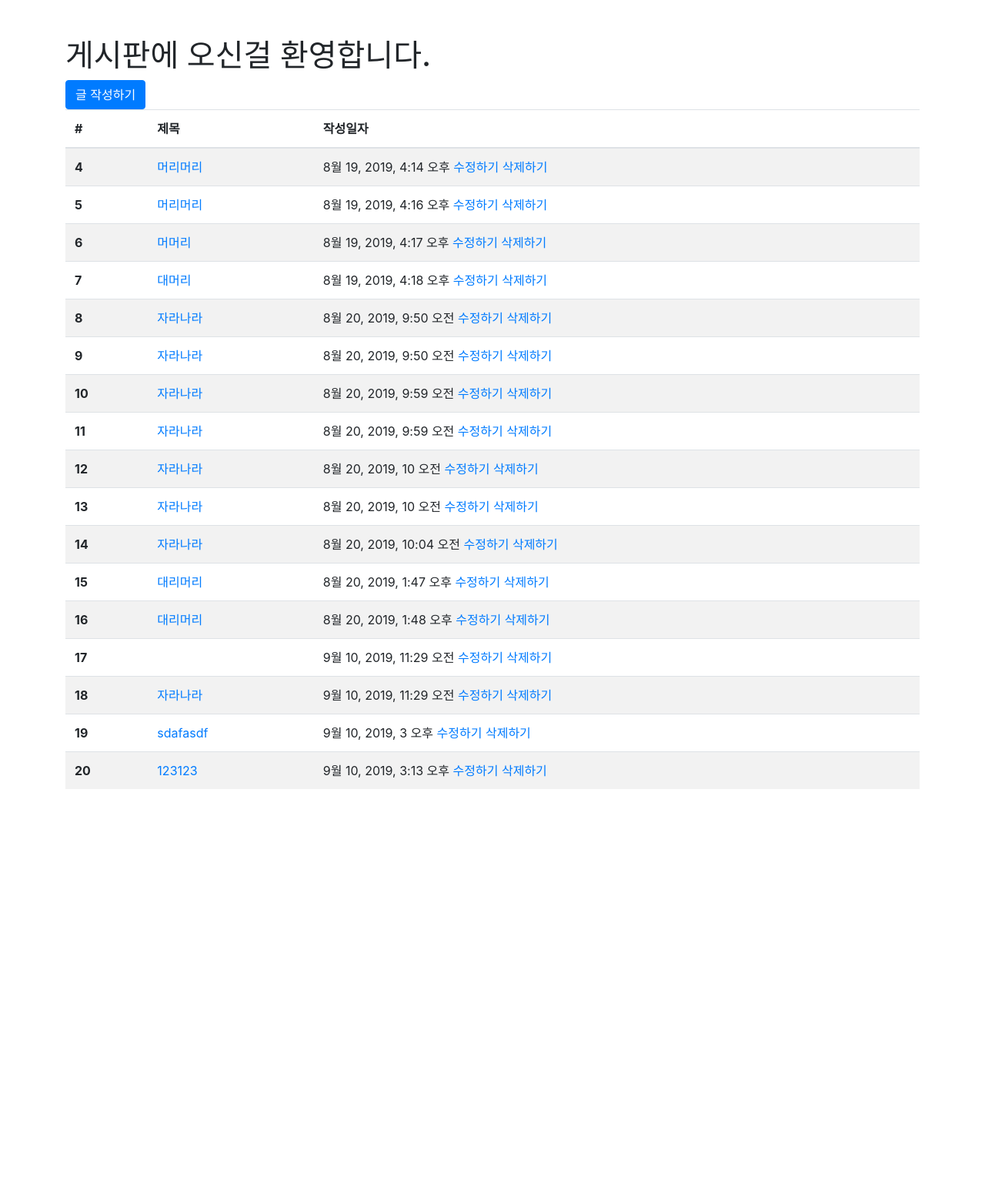
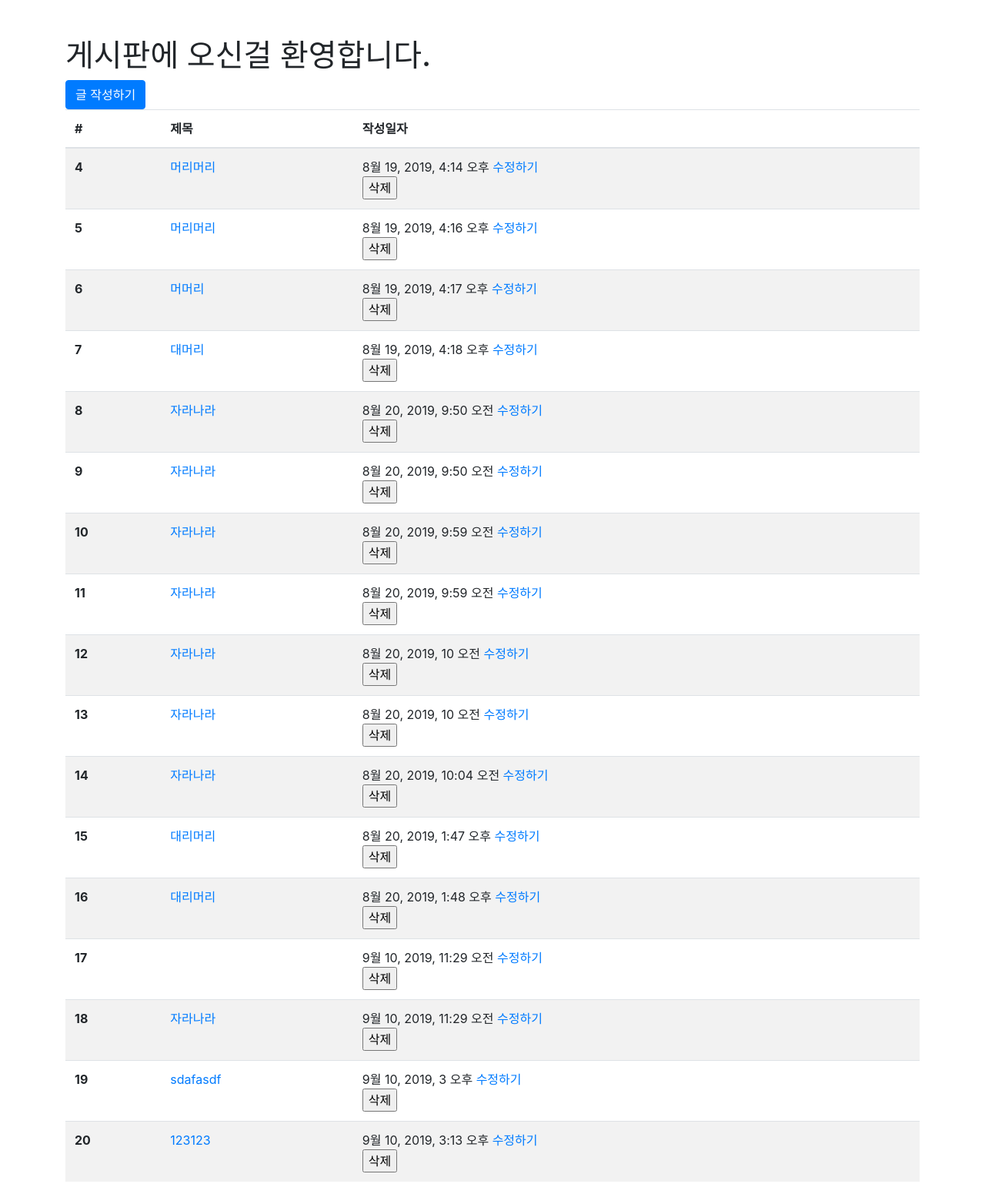
Before and after one commit to jr31112/django-02-Crud, a Django app: page /articles/ in a window 1280 px wide. Shown: the part 56-1607 px from the top of the page at 77% size. Before the commit the page ends 1081 px from the top, so only its background shows below. Run offline with Django 3.2, Linux system fonts and the light colour scheme; data comes from the database, SQL or seed files in the repository; both versions use the stored data as it was after the commit; some libraries are stand-ins or nearby versions.

Commit message:
11 | Update create, update, delete function

```diff
--- a/articles/templates/articles/base.html
+++ b/articles/templates/articles/base.html
@@ -19,7 +19,7 @@
     </button>
     <div class="collapse navbar-collapse" id="navbarNavAltMarkup">
       <div class="navbar-nav">
-        <a class="nav-item nav-link active" href="{% url 'articles:new' %}"> 글 작성하기<span class="sr-only">(current)</span></a>
+        <a class="nav-item nav-link active" href="{% url 'articles:create' %}"> 글 작성하기<span class="sr-only">(current)</span></a>
       </div>
     </div>
   </nav>
--- a/articles/templates/articles/edit.html
+++ b/articles/templates/articles/edit.html
@@ -1,6 +1,7 @@
 {% extends 'articles/base.html' %}
 {% block body %}
 <form action="{% url 'articles:update' article.pk %}" method="POST">
+  {% csrf_token %}
   <label for="title">제목 : </label>
   <input id="title" type="text" name="title" value= {{ article.title }}>
   <hr>
--- a/articles/templates/articles/index.html
+++ b/articles/templates/articles/index.html
@@ -1,7 +1,7 @@
 {% extends 'articles/base.html' %}
 {% block body %}
 <h1>게시판에 오신걸 환영합니다.</h1>
-<a href="{% url 'articles:new' %}" class="btn btn-primary">글 작성하기</a>
+<a href="{% url 'articles:create' %}" class="btn btn-primary">글 작성하기</a>
 <table class="table table-striped">
   <thead>
     <tr>
@@ -17,8 +17,11 @@
       <td><a href="/articles/{{ article.pk }}/">{{ article.title }}</a></td>
       <td>
         {{ article.created_at }}
-        <a href="{% url 'articles:edit' article.pk %}">수정하기</a>
-        <a href="{% url 'articles:delete' article.pk %}">삭제하기</a>
+        <a href="{% url 'articles:update' article.pk %}">수정하기</a>
+        <form action="{% url 'articles:delete' article.pk %}" method="POST" oneclick="return confirm('진짜 지울래?')">
+          {% csrf_token %}
+          <input type="submit" value="삭제">
+        </form>
       </td>
     </tr>
     {% endfor %}
--- a/articles/templates/articles/new.html
+++ b/articles/templates/articles/new.html
@@ -2,7 +2,8 @@
 {% block body %}
 
 <body>
-  <form action="/articles/create/" method="POST">
+  <form action="{% url 'articles:create' %}" method="POST">
+    {% csrf_token %}
     <div class="form-group">
       <label for="title">제목</label>
       <input id="title" type="text" name="title" class="form-control" aria-describedby="emailHelp">
--- a/articles/urls.py
+++ b/articles/urls.py
@@ -6,10 +6,10 @@ app_name = 'articles'
 
 urlpatterns = [
     path('', views.index, name='index'),
-    path('new/', views.new, name='new'),
+    # path('new/', views.new, name='new'),
     path('create/', views.create, name='create'),
     path('<int:article_pk>/', views.detail, name='detail'),
     path('<int:article_pk>/delete/', views.delete, name='delete'),
-    path('<int:article_pk>/edit/', views.edit, name='edit'),
+    # path('<int:article_pk>/edit/', views.edit, name='edit'),
     path('<int:article_pk>/update/', views.update, name='update'),
 ]
--- a/articles/views.py
+++ b/articles/views.py
@@ -1,4 +1,5 @@
 from django.shortcuts import render, redirect
+# from IPython import embed
 from .models import Article
 
 # Create your views here.
@@ -8,24 +9,29 @@ def index(request):
         'articles' : articles
 
     }
+    # embed()
     return render(request, 'articles/index.html', context)
 
 def new(request):
     return render(request, 'articles/new.html')
 
 def create(request):
-    # 받아오는 로직
-    title = request.POST.get('title')
-    content = request.POST.get('content')
-    # 저장하는 로직
-    article = Article(title = title, content = content)
-    article.save()
-    # 전달하는 로직
-    context = {
-        'article' : article,
-    }
-    # return render(request, 'articles/create.html', context)
-    return redirect('articles:detail', article.pk)
+    if request.method == 'POST':
+        # 받아오는 로직
+        title = request.POST.get('title')
+        content = request.POST.get('content')
+        # 저장하는 로직
+        article = Article(title = title, content = content)
+        article.save()
+        # 전달하는 로직
+        context = {
+            'article' : article,
+        }
+        # embed()
+        # return render(request, 'articles/create.html', context)
+        return redirect('articles:detail', article.pk)
+    else:
+        return render(request, 'articles/new.html')
 
 def detail(request, article_pk):
     article = Article.objects.get(pk=article_pk)
@@ -34,21 +40,34 @@ def detail(request, article_pk):
     }
     return render(request, 'articles/detail.html', context)
 
+# from django.views.decorators.http import require_POST
+
+# @require_POST
 def delete(request, article_pk):
     article = Article.objects.get(pk=article_pk)
-    article.delete()
-    return redirect('articles:index')
+    if request.method == 'POST':
+        article.delete()
+        return redirect('articles:index')
+    else:
+        return redirect('articles:index')
 
-def edit(request, article_pk):
-    article = Article.objects.get(pk=article_pk)
-    context = {
-        'article' : article,
-    }
-    return render(request, 'articles/edit.html', context)
+# def edit(request, article_pk):
+#     article = Article.objects.get(pk=article_pk)
+#     context = {
+#         'article' : article,
+#     }
+#     return render(request, 'articles/edit.html', context)
 
 def update(request, article_pk):
-    article = Article.objects.get(pk=article_pk)
-    article.title = request.POST.get('title')
-    article.content = request.POST.get('content')
-    article.save()
-    return redirect('articles:detail', article_pk)
+    if request.method == 'POST':
+        article = Article.objects.get(pk=article_pk)
+        article.title = request.POST.get('title')
+        article.content = request.POST.get('content')
+        article.save()
+        return redirect('articles:detail', article_pk)
+    else:
+        article = Article.objects.get(pk=article_pk)
+        context = {
+            'article' : article,
+        }
+        return render(request, 'articles/edit.html', context)
```
Also changed, not shown: db.sqlite3.
